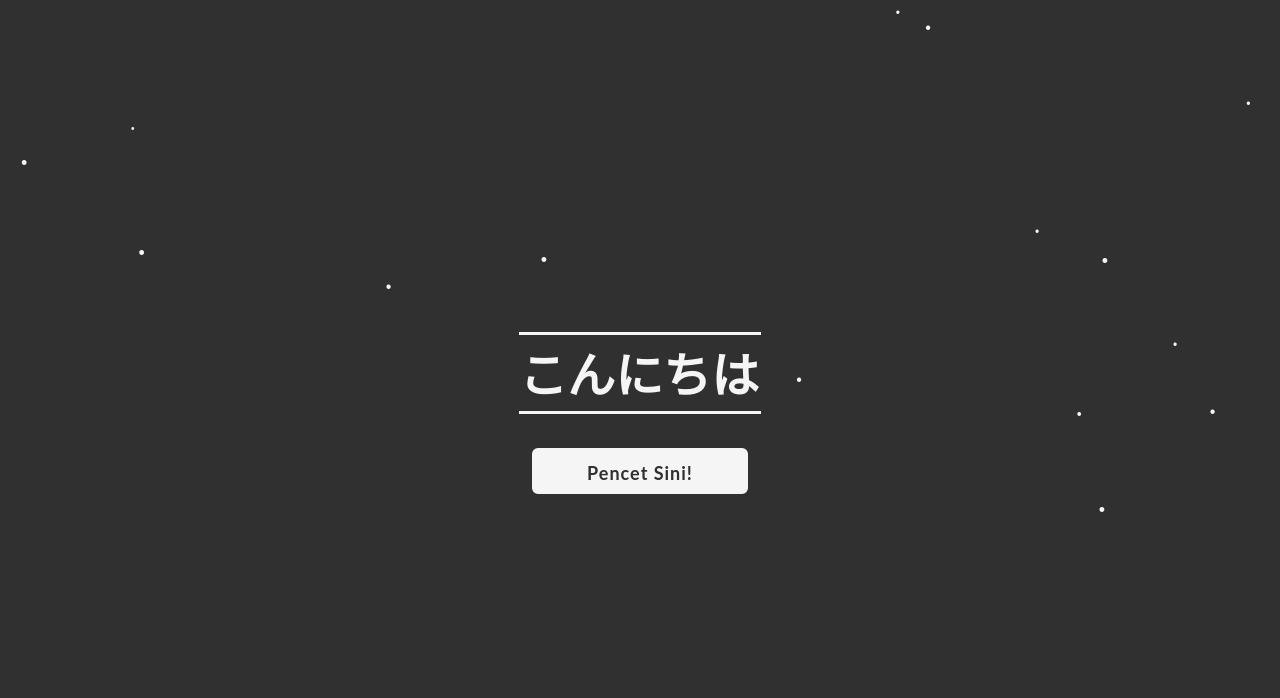
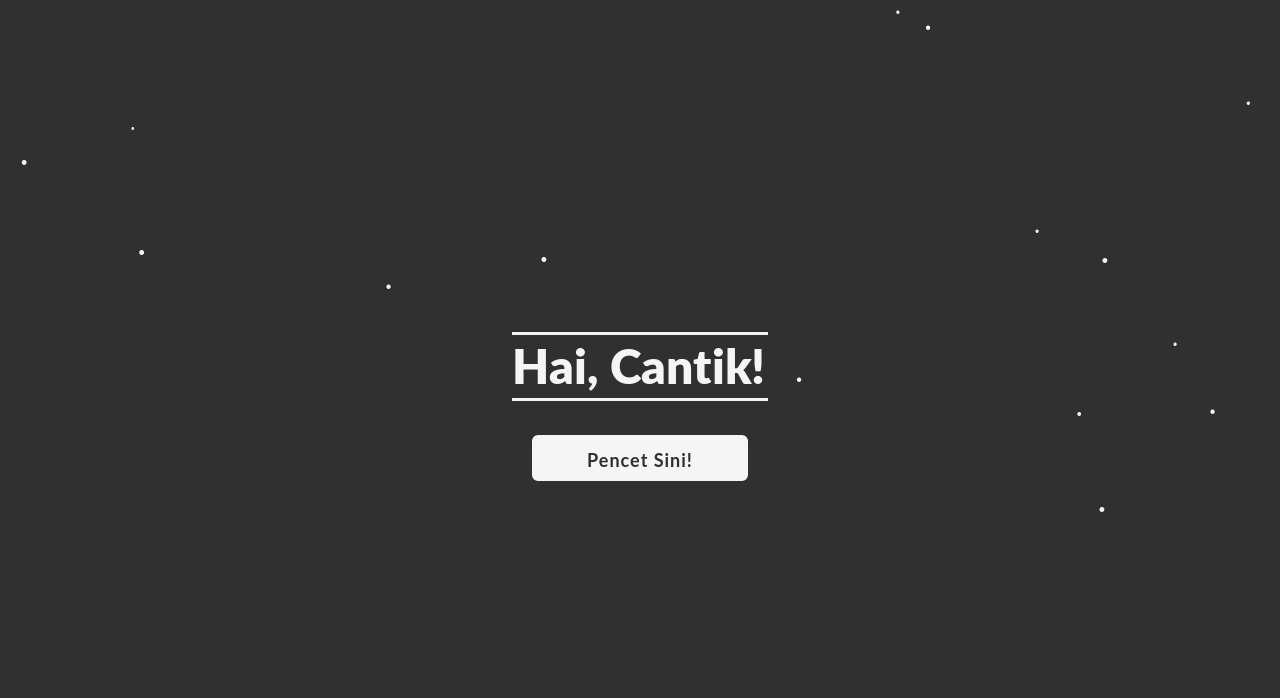
Before and after one commit to fiq-dev/kjajsdja, a plain HTML site: page index.html in a window 1280 px wide. Shown: the top 698 px of the page. Drawn offline with nearby package versions, Linux system fonts and the light colour scheme.

Commit message:
Update index.html

```diff
--- a/index.html
+++ b/index.html
@@ -26,7 +26,7 @@
 				<h1 class="ml1">
 					<span class="text-wrapper">
 						<span class="line line1"></span>
-						<span class="letters">こんにちは</span>
+						<span class="letters">Hai, Cantik!</span>
 						<span class="line line2"></span>
 					</span>
 				</h1>
```
